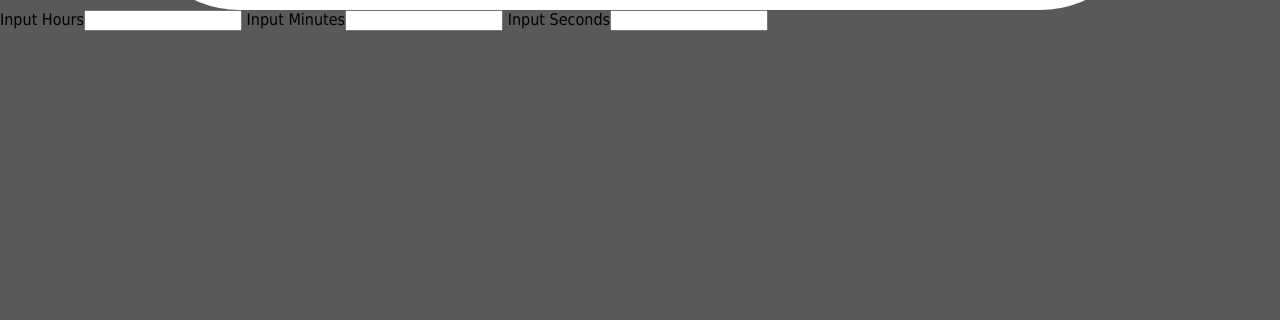
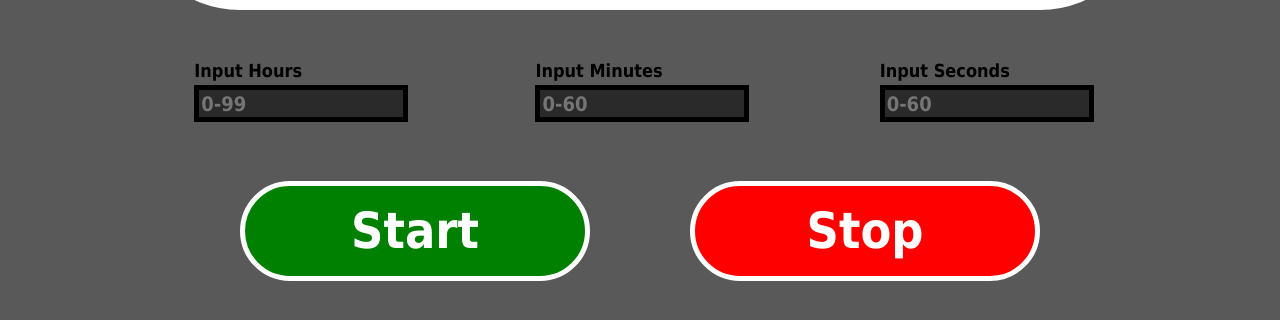
Before and after one commit to SMotiwala2004/PersonalProjects, a plain HTML site: page AlarmClock/index.html in a window 1280 px wide. Shown: the part 462-782 px from the top of the page. Drawn offline with Linux system fonts and the light colour scheme.

Commit message:
Add files via upload

```diff
--- a/AlarmClock/index.html
+++ b/AlarmClock/index.html
@@ -13,11 +13,14 @@
         <div class="Alarm">
             <p class="AlarmT" id="Alarm">00:00:00</p>
         </div>
-          <div class="Set-Time">
-            <label>Input Hours</label><input type="text" id="Hours">
-            <label>Input Minutes</label><input type="text" id="Minutes">
-            <label>Input Seconds</label><input type="text" id="Seconds">
+          <div class="Time">
+            <label>Input Hours</label><input type="text" id="Hours" placeholder="0-99">
+            <label>Input Minutes</label><input type="text" id="Minutes" placeholder="0-60">
+            <label>Input Seconds</label><input type="text" id="Seconds" placeholder="0-60">
         </div>
+        <div class="sns">
+            <input type="button" id="start" value="Start">
+            <input type="button" id="stop" value="Stop">
 
     <script src="index.js"></script>
 </body>
--- a/AlarmClock/index.js
+++ b/AlarmClock/index.js
@@ -0,0 +1,5 @@
+let hours = document.getElementById("Hours");
+let minutes = document.getElementById("Minutes");
+let seconds = document.getElementById("Seconds");
+let start = document.getElementById("Start");
+let stop = document.getElementById("Stop");
--- a/AlarmClock/styles.css
+++ b/AlarmClock/styles.css
@@ -39,3 +39,58 @@ h1 {
     text-align: center;
     margin-top: -2%;
 }
+
+label {
+    font-weight: bold;
+    font-size: 18px;
+    margin-bottom: 100px;
+    transform: translate(100%);
+}
+
+.Time {
+    display: flex;
+    flex-direction: row;
+    justify-content: center;
+    margin-top: 50px;
+    margin-right: 100px;
+}
+input[type="text"] {
+    width: 200px;
+    height: 25px;
+    margin-top: 25px;
+    background-color: rgb(43, 42, 42);
+    border: 5px solid black;
+    color: white;
+    font-weight: bold;
+    font-size: 20px;
+}
+
+.sns {
+    display: flex;
+    justify-content: center;
+}
+
+input[type="button"] {
+    width: 350px;
+    height: 100px;
+    border: 5px solid white;
+    border-radius: 100px;
+    margin: 0 50px 0 50px;
+    color: white;
+    font-weight: bold;
+    font-size: 50px;
+
+}
+
+input[id="start"] {
+    background-color: green;
+}
+input[id="start"]:hover {
+    background-color: rgb(2, 39, 2);
+}
+input[id="stop"] {
+    background-color: red;
+}
+input[id="stop"]:hover {
+    background-color: rgb(61, 4, 4);
+}
```
